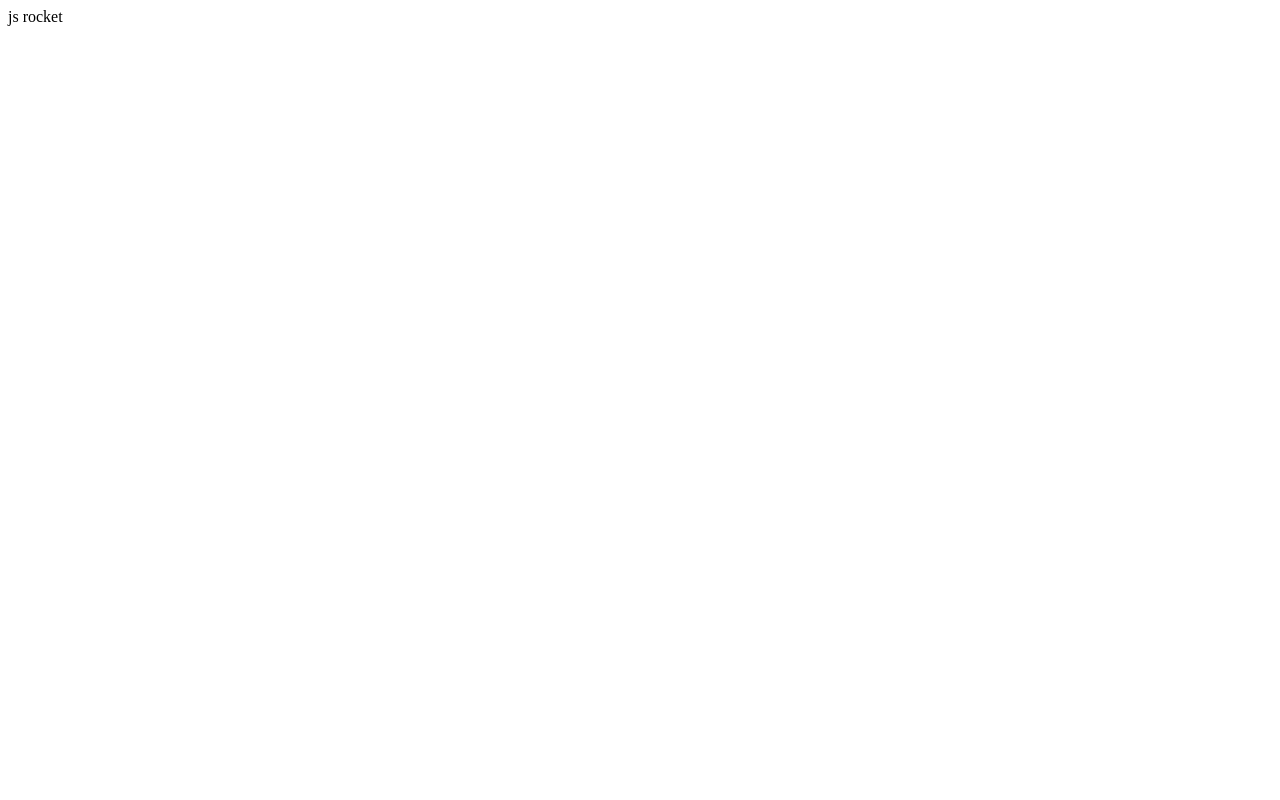
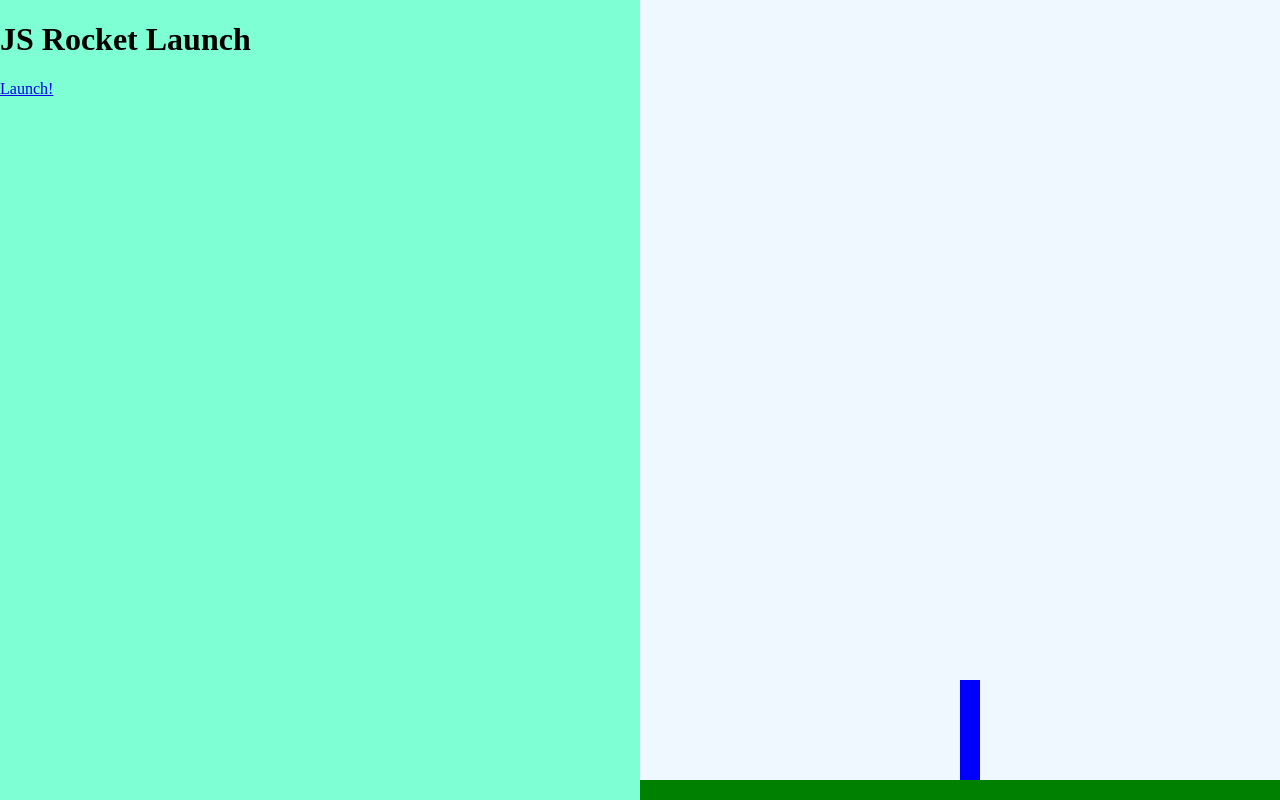
Before and after one commit to ndn247/js-rocket, a plain HTML site: page index.html in a window 1280 px wide. Drawn offline with Linux system fonts and the light colour scheme.

Commit message:
js for rocket

```diff
--- /dev/null
+++ b/css/style.css
@@ -0,0 +1,69 @@
+.left {
+	background-color: aquamarine;
+	position: fixed;
+	width: 50%;
+	height: 100%;	/* 100% of viewport height. fixed is positioning relative to viewport */
+	top: 0;
+	left: 0;
+}
+
+.state1 {
+
+}
+
+.state1,
+.state2,
+.state3,
+.state4,
+.state5 {
+	display: none;
+}
+
+body.body-state1 .state1,
+body.body-state2 .state2,
+body.body-state3 .state3,
+body.body-state4 .state4,
+body.body-state5 .state5 { 	/* taking advantage of specificity rule to override generic .state(n) */
+	display: block;
+}
+
+
+.right {
+	background-color: aliceblue;
+	position: fixed;
+	width: 50%;
+	height: 100%;	/* 100% of viewport height. fixed is positioning relative to viewport */
+	top: 0;
+	right: 0;
+}
+
+a.button {
+
+}
+
+.rocket {
+	position: absolute;  /* will allow movement of rocket relative to parent div.right */
+	left: 50%;
+	bottom: 20px;
+	width: 20px;
+	height: 100px;
+	background-color: blue;
+	transition: bottom 10000ms;
+}
+
+body.body-state1 .rocket {
+	transition: none;
+}
+
+body.body-state3 .rocket,
+body.body-state4 .rocket {		/* is this like extending class rocket with class flying? */
+	bottom: 1000px;
+}
+
+.ground {
+	background-color: green;
+	position: absolute;
+	bottom: 0;
+	width: 100%;
+	height: 20px;
+}
--- a/index.html
+++ b/index.html
@@ -1,5 +1,35 @@
-js rocket
-
-<script type="text/javascript">
-	console.log('Javascript working');
-</script>
+<!DOCTYPE html>
+<html>
+<head>
+	<title>JS Rocket</title>
+	<script type="text/javascript" src="js/script.js"></script>
+	<link rel="stylesheet" type="text/css" href="css/style.css">
+</head>
+<body class="body-state1">
+	<div class="left">
+		<div class="state1">
+			<h1>JS Rocket Launch</h1>
+			<a href="#" class="button" onclick="changeState(2);">Launch!</a>     <!-- '#' prevents link from refreshing page -->
+		</div>
+		<div class="state2">
+			<h1 id="countdown">10</h1>
+			<a href="#" class="button" onclick="changeState(1);">Abort!</a>
+		</div>
+		<div class="state3">
+			<h1>Lift Off!</h1>
+		</div>
+		<div class="state4">
+			<h1>Well Done!</h1>
+			<a href="#" class="button" onclick="changeState(1);">Do It Again!</a>
+		</div>
+		<div class="state5">
+			<h1>Oh no!!!!</h1>
+			<a href="#" class="button" onclick="changeState(1);">Try Again</a>
+		</div>
+	</div>
+	<div class="right">
+		<div class="rocket"></div>
+		<div class="ground"></div>
+	</div>
+</body>
+</html>
--- /dev/null
+++ b/js/script.js
@@ -0,0 +1,34 @@
+var timer = null;
+var countdownNumber = 10;
+
+function changeState(state) {
+	document.body.className = 'body-state' + state;
+	clearInterval(timer);      //if 'Abort' button is pressed during countdown, we want to stop setInterval from running
+	countdownNumber = 10;      //reset countdown to start at 10
+	document.getElementById('countdown').innerHTML = countdownNumber;
+
+	//countdown
+	if(state == 2) {
+
+		timer = setInterval(function() {			//The setInterval() method calls a function or evaluates an expression at specified intervals (in milliseconds).
+													//The setInterval() method will continue calling the function until clearInterval() is called, or the window is closed
+													//The ID value returned by setInterval() is used as the parameter for the clearInterval() method.
+						countdownNumber = countdownNumber - 1;
+						document.getElementById('countdown').innerHTML = countdownNumber;
+
+						if(countdownNumber <= 0) {
+							changeState(3);
+						}
+					}, 500);
+	} else if (state==3) {				//success or failure of launch
+		setTimeout(function() {
+			var randomNumber = Math.round(Math.random()*10);
+			console.log('random number: ' + randomNumber);
+			if(randomNumber > 5) {
+				changeState(4);
+			} else {
+				changeState(5);
+			}
+		}, 2000);
+	}
+}
```
Also changed, not shown: 1 other file.
